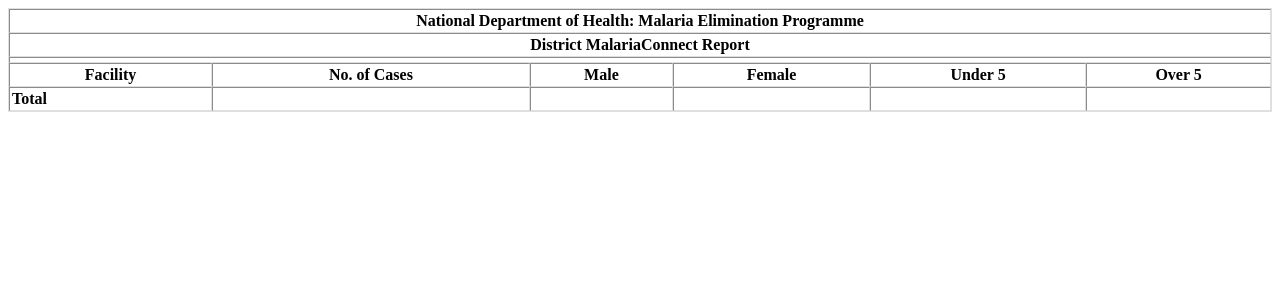
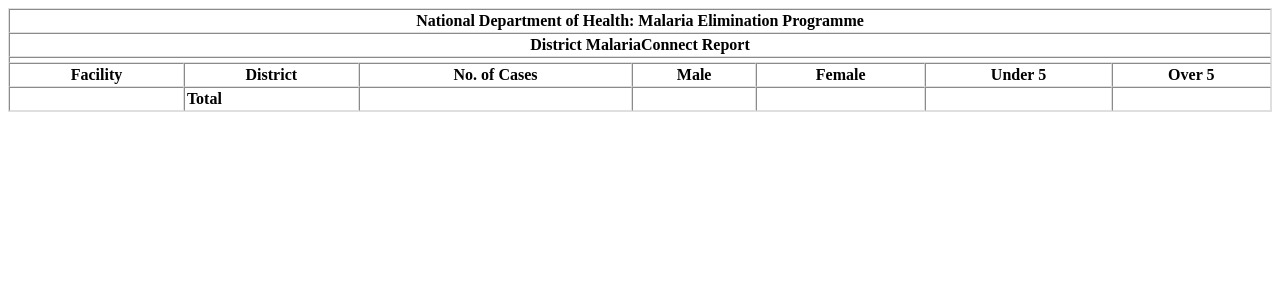
Before and after one commit to praekeltfoundation/malaria24-django, a Django app: template malaria24/ona/templates/ona/html_district_digest.html in a window 1280 px wide. Shown: the top 300 px of the page. Run offline with Django 3.2, Linux system fonts and the light colour scheme; the template is opened without the code that fills it, so the values that code supplies are empty; parts of the project's set-up code (start-up, migrations or seed data) failed here and were passed over.

Commit message:
add district name

```diff
--- a/malaria24/ona/models.py
+++ b/malaria24/ona/models.py
@@ -276,6 +276,11 @@
             else:
                 facility_name = 'Unknown (district: %s)' % (district,)
 
+            if fac.district:
+                district_name = fac.district
+            else:
+                district_name = 'Unknown district'
+
             fac_cases = district_cases.filter(facility_code=fac.facility_code)
             total_cases += fac_cases.count()
 
@@ -289,6 +294,7 @@
             total_under5 += under5
             fac_list.append({
                 'facility': facility_name,
+                'district': district_name,
                 'cases': fac_cases.count(),
                 'females': female, 'males': male,
                 'under5': under5,
--- a/malaria24/ona/templates/ona/html_district_digest.html
+++ b/malaria24/ona/templates/ona/html_district_digest.html
@@ -25,6 +25,7 @@
     </tr>
     <tr>
       <th>Facility</th>
+      <th>District</th>
       <th>No. of Cases</th>
       <th>Male</th>
       <th>Female</th>
@@ -34,6 +35,7 @@
     {% for facility in facility %}
       <tr>
         <td><strong>{{facility.facility}}</strong></td>
+        <td style="text-align: right;"><strong>{{facility.district}}</strong></td>
         <td style="text-align: right;"><strong>{{facility.cases}}</strong></td>
         <td style="text-align: right;"><strong>{{facility.males}}</strong></td>
         <td style="text-align: right;"><strong>{{facility.females}}</strong></td>
@@ -42,6 +44,7 @@
       </tr>
     {% endfor %}
     <tr>
+      <td></td>
       <td><strong>Total</strong></td>
       <td style="text-align: right;"><strong>{{totals.total_cases}}</strong></td>
       <td style="text-align: right;"><strong>{{totals.total_males}}</strong></td>
```
